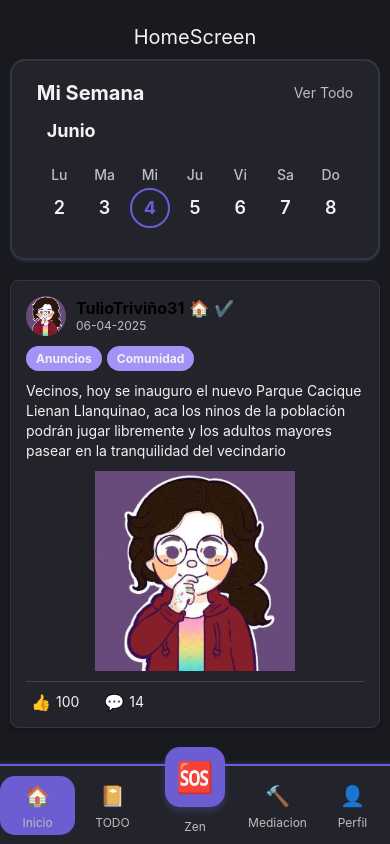
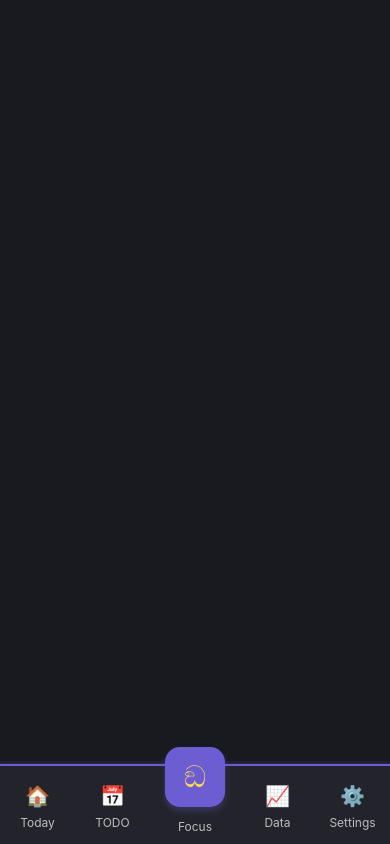
Before and after one commit to StrawberryFrappe/aricapp, a React Native app: screen /HomeScreen in a window 390 px wide. Built offline with nearby package versions, Linux system fonts and the light colour scheme.

Commit message:
feat: Refactor navigation and event components for improved structure and clarity

```diff
--- a/src/screens/CalendarScreen/_components/CompactEvent.jsx
+++ b/src/components/CompactEvent.jsx
@@ -1,7 +1,7 @@
 import React from 'react';
 import { View, Text, StyleSheet, TouchableOpacity } from 'react-native';
 import { useNavigation } from '@react-navigation/native';
-import { colors, spacing } from '../../../styles/commonStyles';
+import { colors, spacing } from '../styles/commonStyles';
 
 const CompactEvent = ({ title, time, date, description, location, hours }) => {
     const navigation = useNavigation();
--- a/src/components/NavigationBar.jsx
+++ b/src/components/NavigationBar.jsx
@@ -17,11 +17,11 @@ const NavigationBar = () => {
   const navigation = useNavigation();
 
   const tabs = [
-    { name: 'Inicio', icon: '🏠', screen: 'HomeScreen' },
-    { name: 'TODO', icon: '📔', screen: 'SearchScreen' },
-    { name: 'Zen', icon: '🆘', isCentral: true, screen: 'PublishScreen' },
-    { name: 'Mediacion', icon: '🔨', screen: 'MediationScreen' },
-    { name: 'Perfil', icon: '👤', screen: 'ProfileScreen' },
+    { name: 'Today', icon: '🏠', screen: 'HomeScreen' },
+    { name: 'TODO', icon: '📅', screen: 'CalendarScreen' },
+    { name: 'Focus', icon: 'ඞ', isCentral: true, screen: 'PublishScreen' },
+    { name: 'Data', icon: '📈', screen: 'MediationScreen' },
+    { name: 'Settings', icon: '⚙️', screen: 'ProfileScreen' },
   ];
 
   const handlePress = (ScreenButton) => {
@@ -97,6 +97,7 @@ const styles = StyleSheet.create({
   },
   centralIcon: {
     ...commonStyles.iconLarge,
+    color: colors.semanticYellow,
   },  tabLabel: {
     fontSize: 12,
     color: colors.textSecondary,
--- a/src/screens/CalendarScreen/_components/EventsContainer.jsx
+++ b/src/screens/CalendarScreen/_components/EventsContainer.jsx
@@ -1,7 +1,7 @@
 import React from 'react';
 import { View, Text, StyleSheet, ScrollView } from 'react-native';
 import { colors, spacing } from '../../../styles/commonStyles';
-import CompactEvent from './CompactEvent';
+import CompactEvent from '../../../components/CompactEvent';
 
 const EventsContainer = () => {
     // Sample events data from the image
--- a/src/screens/HomeScreen/HomeScreen.jsx
+++ b/src/screens/HomeScreen/HomeScreen.jsx
@@ -20,9 +20,7 @@ const HomeScreen = () => {
 
   return (
     <View style={styles.container}>
-      <Text style={styles.text}>HomeScreen</Text>
-      <MyWeek />
-      <Post></Post>
+
     </View>
   );
 };
```
Also changed, not shown: src/ShizukuBridge.js (deleted, +0 -35 lines).
